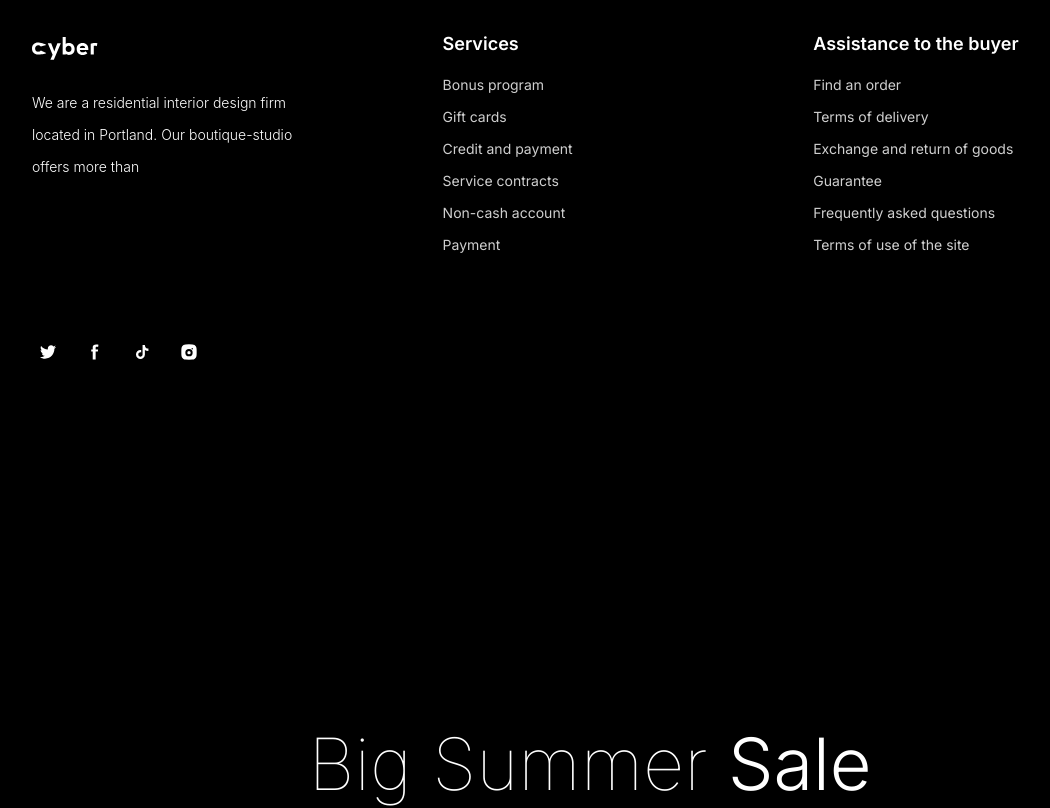
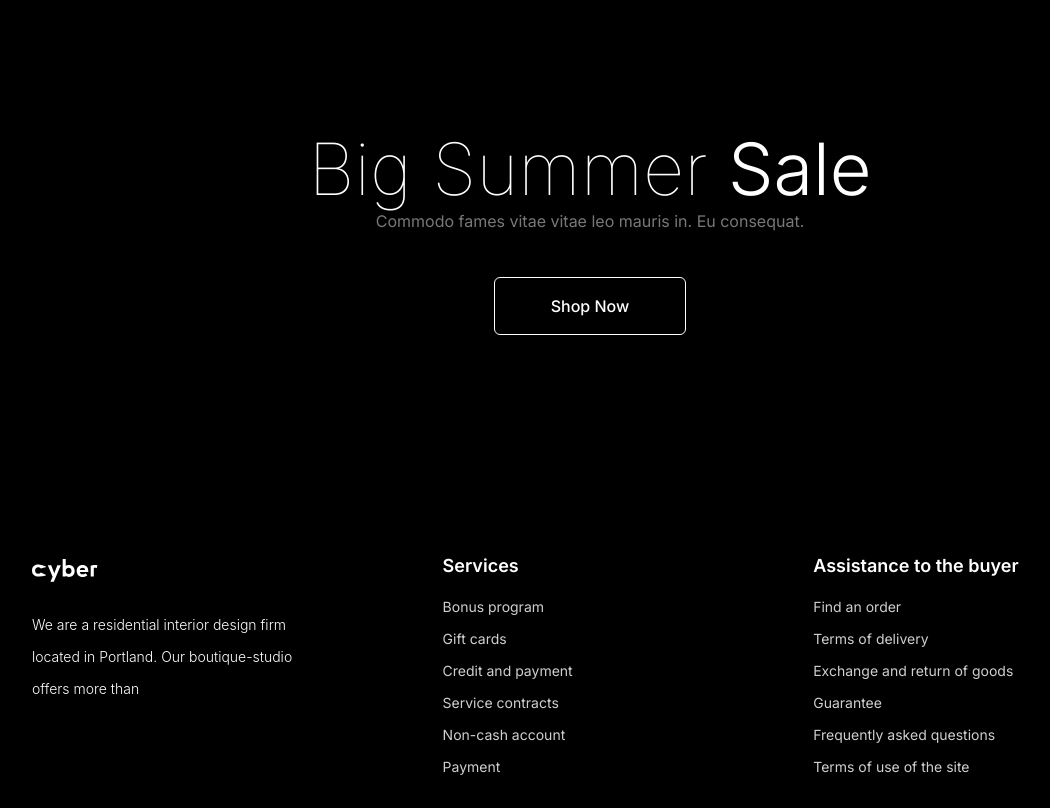
Before and after one commit to nnatroo/cyber-front, a React (Vite) app: page / in a window 1280 px wide. Shown: the part 1580-2388 px from the top of the page, without its empty margins (50-1100 px from the left). Built offline with nearby package versions, Linux system fonts and the light colour scheme; no server answers.

Commit message:
7: Add Footer

```diff
--- a/src/modules/Footer.module.scss
+++ b/src/modules/Footer.module.scss
@@ -1,8 +1,9 @@
-*{
+* {
   margin: 0;
   padding: 0;
   box-sizing: border-box;
 }
+
 .footer-wrapper {
   background-color: #000;
   color: #fff;
@@ -204,8 +205,6 @@
       display: flex;
       align-items: center;
       justify-content: center;
-      margin-bottom: 100px;
-
 
       img {
         width: 16px;
--- a/src/pages/Home.jsx
+++ b/src/pages/Home.jsx
@@ -10,8 +10,8 @@ const Home = () => {
             <Header/>
             <HeroSection/>
             <Categories/>
+            <SaleBanner/>
             <Footer/>
-            <SaleBanner />
         </>
     )
 };
```
